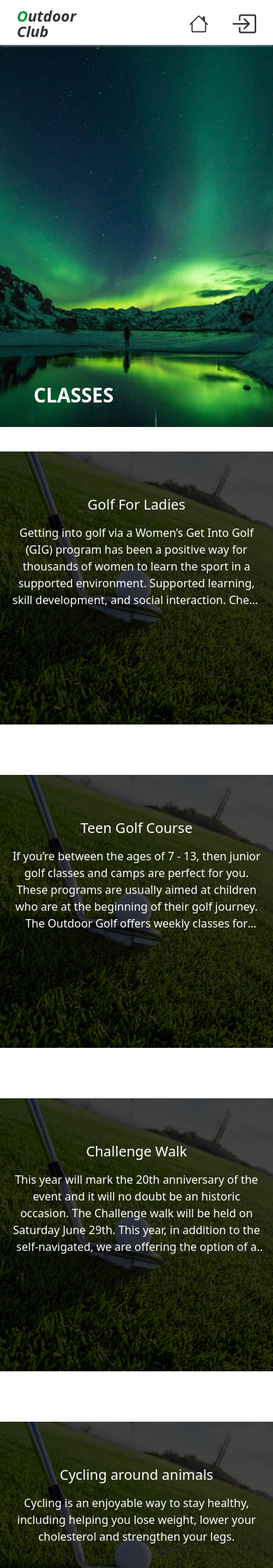
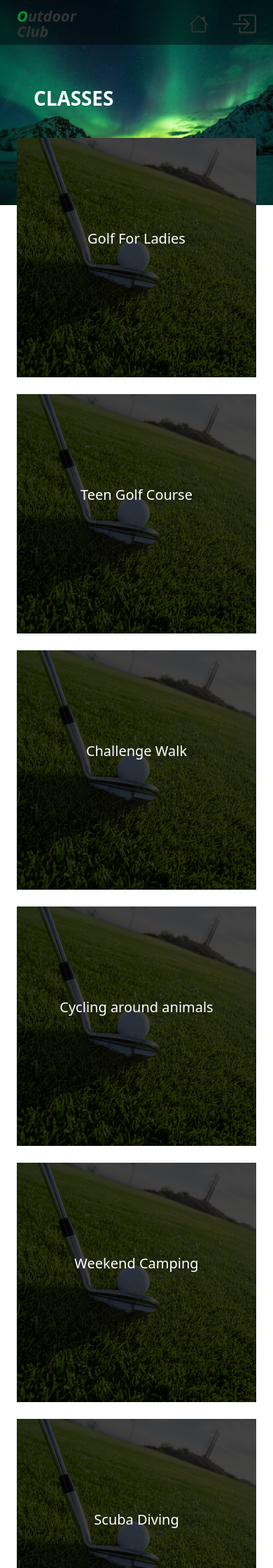
Before and after one commit to TheT92/hdc_sewa_assignment, a PHP site: page /class.php in a window 390 px wide. Shown: the top 2240 px of the page at 70% size. Run offline with PHP 8.4, Linux system fonts and the light colour scheme; data comes from the database, SQL or seed files in the repository.

Commit message:
modify class css

```diff
--- a/class.php
+++ b/class.php
@@ -17,16 +17,16 @@
         <h1 class="new-clas-title d-flex align-items-center justify-content-between ps-5 mb-2 pb-2 fw-bold text-white">
             CLASSES
         </h1>
-        <section class="row class-list">
+        <section class="row class-list p-4 content-box">
             <?php
             while ($row = $classList->fetch(PDO::FETCH_ASSOC)) {
-                echo '<section class="class-wrap col-12 col-sm-6 col-lg-3 col-xxl-3 mb-4">';
-                echo '<section class="class-item mt-5">';
+                echo '<section class="class-wrap col-12 col-sm-6 col-lg-4 col-xxl-3 mb-4">';
+                echo '<section class="class-item">';
                 echo '<a class="text-decoration-none" href="classdetail.php?id='. $row['id'] .'">';
                 echo '<section class="img overflow-hidden">';
                 echo "<span class='img-inner' style='background-image:url(\"images/img10.jpg\");'></span></section>";
-                echo '<section class="class-detail p-3 d-flex flex-column align-items-center">';
-                echo '<h5 class="class-name mb-3 mt-5 fs-5 text-white text-center">' . $row['class_name'] . '</h5>';
+                echo '<section class="class-detail p-3 d-flex flex-column align-items-center justify-content-center">';
+                echo '<h5 class="class-name fs-5 text-white text-center">' . $row['class_name'] . '</h5>';
                 echo '<span class="class-desc fs-6 overflow-hidden text-white text-center">' . $row['class_intro'];
                 echo '<span></section></a></section></section>';
             }
--- a/css/app.css
+++ b/css/app.css
@@ -87,6 +87,14 @@ footer {
     }
 }
 
+@media screen and (min-width: 1024px) {
+    .content-box {
+        padding-left: 15vw !important;
+        padding-right: 15vw !important;
+        padding-bottom: 2rem !important;
+    }
+}
+
 @keyframes slideUp {
     from {
         opacity: 0;
--- a/css/class.css
+++ b/css/class.css
@@ -1,30 +1,36 @@
 #class {
     position: relative;
+    padding-top: 0;
+    min-height: 100vh;
     .banner {
-        margin-bottom: -16vw;
+        margin-bottom: -20vh;
         width: 100%;
-        height: 140vw;
+        height: 70vh;
+        max-height: 75vw;
         background: url('../images/greenbackground.jpg') 50% no-repeat;
         background-size: cover;
         background-position: bottom;
     }
-
+    .navbar {
+        color: white;
+        background: #00000070 !important;
+        box-shadow: none;
+    }
 }
 
 .class-list {
     .class-wrap {
         &:hover {
             .img-inner {
-                transform: scale(1.2);
-            }
-
-            .class-detail {
-                opacity: 1 !important;
+                /* transform: scale(1.2); */
             }
 
             .class-link {
                 color: white !important;
                 background-color: #019630 !important;
+            }
+            .class-desc {
+                max-height: 100%;
             }
         }
     }
@@ -59,17 +65,20 @@
             top: 0;
             right: 0;
             bottom: 0;
-            opacity: 1;
+            padding-top: 5% !important;
             background: #000000bb;
             transition: all ease-in-out 0.6s;
         }
 
         .class-desc {
+            margin-top: 15%;
             text-overflow: ellipsis;
             display: -webkit-box;
             -webkit-line-clamp: 5;
             /* ! autoprefixer: off */
             -webkit-box-orient: vertical;
+            max-height: 0;
+            transition: all ease-in-out .3s;
         }
     }
 
```
Also changed, not shown: index.php (+4 -4 lines).
